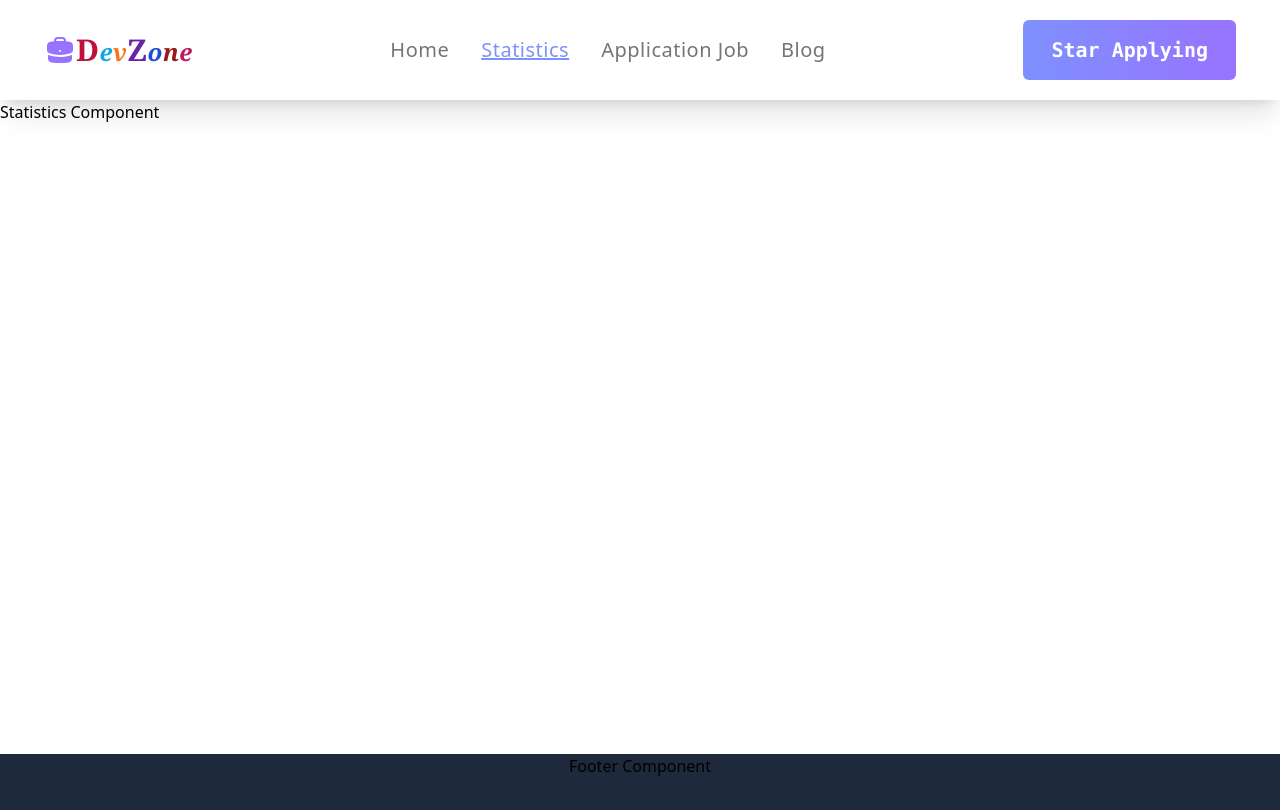
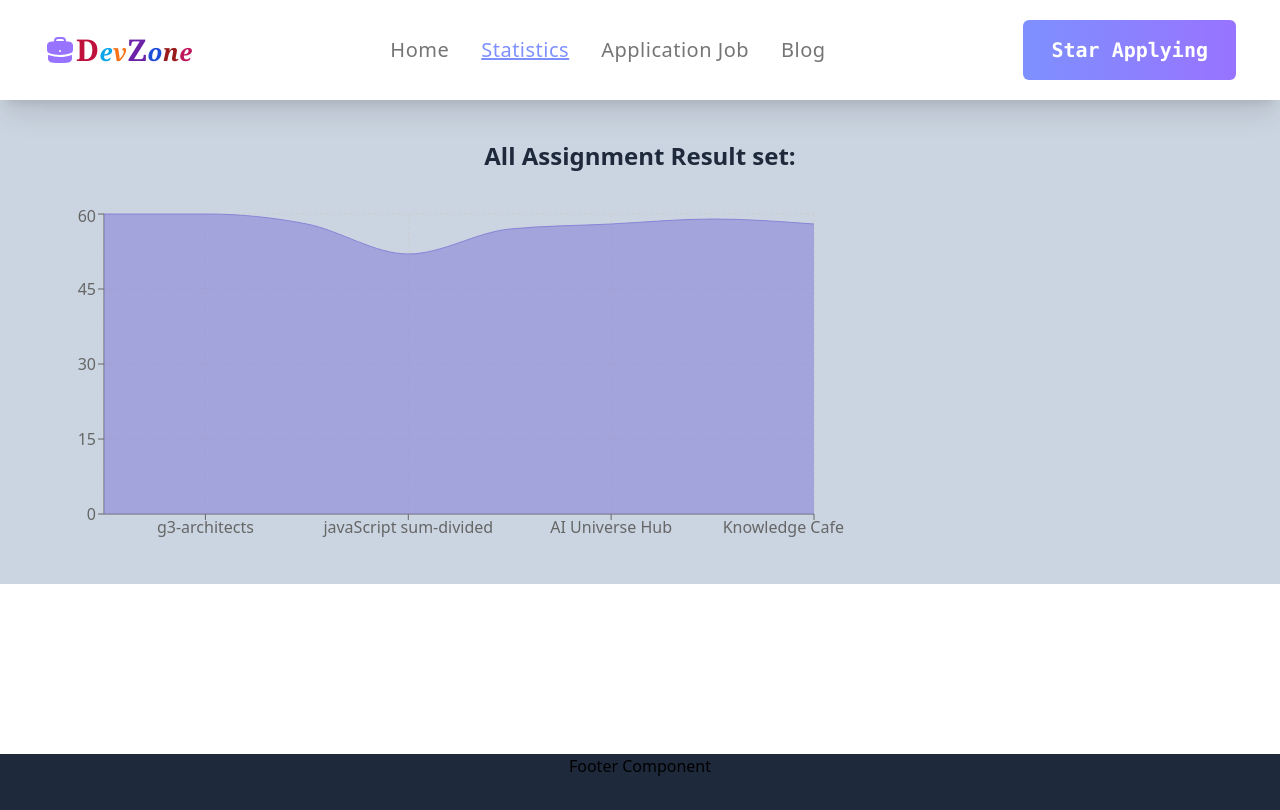
Before and after one commit to saifularafat/career-hub-A9, a React (Vite) app: page /statistics in a window 1280 px wide. Shown: the top 810 px of the page. Built offline with nearby package versions, Linux system fonts and the light colour scheme.

Commit message:
recharts with the result of the assignment

```diff
--- a/package.json
+++ b/package.json
@@ -17,6 +17,7 @@
     "react-dom": "^18.2.0",
     "react-hot-toast": "^2.4.0",
     "react-router-dom": "^6.10.0",
+    "recharts": "^2.5.0",
     "sort-by": "^1.2.0"
   },
   "devDependencies": {
--- a/src/component/Company/Company.jsx
+++ b/src/component/Company/Company.jsx
@@ -14,7 +14,7 @@ const Company = ({ jobs }) => {
             />
             <h2 className='text-2xl font-bold text-neutral-900'
             >{company_title}</h2>
-            <p className='text-xl font-semibold tracking-wide text-subtile pb-3'>
+            <p className='text-xl font-semibold tracking-wide text-subtitle pb-3'>
                 {company}</p>
             <p className='inline-block'>
                 <span className='time'>{time}</span>
--- a/src/component/Statistics/Statistics.jsx
+++ b/src/component/Statistics/Statistics.jsx
@@ -1,9 +1,47 @@
 import React from 'react';
+import {
+    AreaChart,
+    Area,
+    XAxis,
+    YAxis,
+    CartesianGrid,
+    Tooltip
+} from "recharts";
+
 
 const Statistics = () => {
+    const assignmentMarks = [
+        { id: 1, assignment_name: 'developer-portfolio', mark: 60, },
+        { id: 2, assignment_name: 'g3-architects', mark: 60, },
+        { id: 3, assignment_name: 'legal-solution', mark: 58, },
+        { id: 4, assignment_name: 'javaScript sum-divided', mark: 52, },
+        { id: 5, assignment_name: 'Interactive', mark: 57, },
+        { id: 6, assignment_name: 'AI Universe Hub', mark: 58, },
+        { id: 7, assignment_name: 'QUIZ HERO', mark: 59, },
+        { id: 8, assignment_name: 'Knowledge Cafe', mark: 58, },
+    ];
+
     return (
-        <div>
-            <p>Statistics Component</p>
+        <div className='text-center my-container bg-slate-300 p-10'>
+            <p className='pb-8 text-2xl font-semibold text-slate-800'>All Assignment Result set:</p>
+            <AreaChart className='mr-10'
+                width={800}
+                height={340}
+                data={assignmentMarks}
+                syncId="anyId"
+                margin={{
+                    top: 10,
+                    right: 30,
+                    left: 0,
+                    bottom: 0
+                }}
+            >
+                <CartesianGrid strokeDasharray="3 3" />
+                <XAxis dataKey="assignment_name" />
+                <YAxis />
+                <Tooltip />
+                <Area type="monotone" dataKey="mark" stroke="#8884d8" fill="#8884d8" />
+            </AreaChart>
         </div>
     );
 };
```
Also changed, not shown: 1 other file (tests, documents, lock files or other folders).
